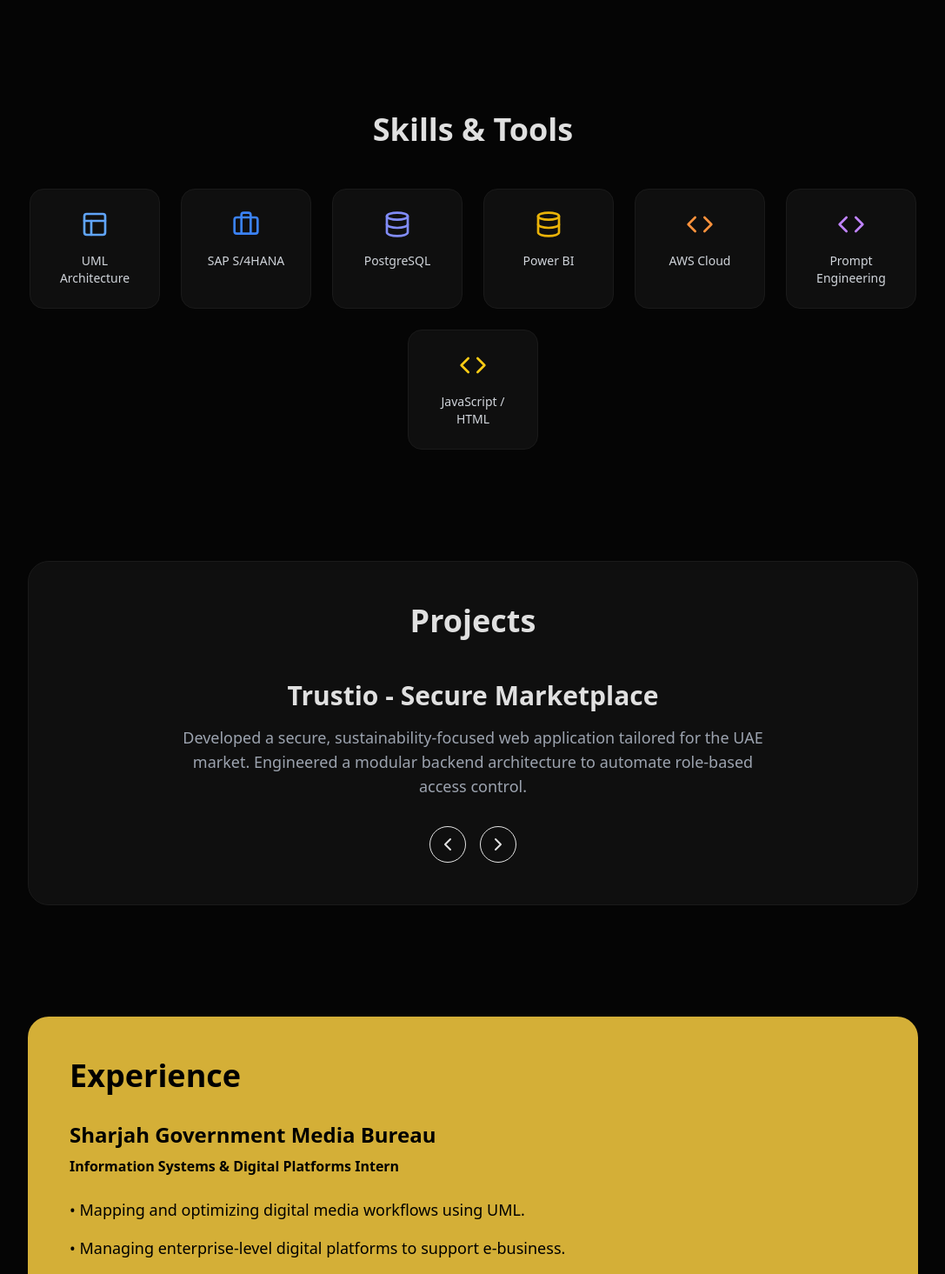
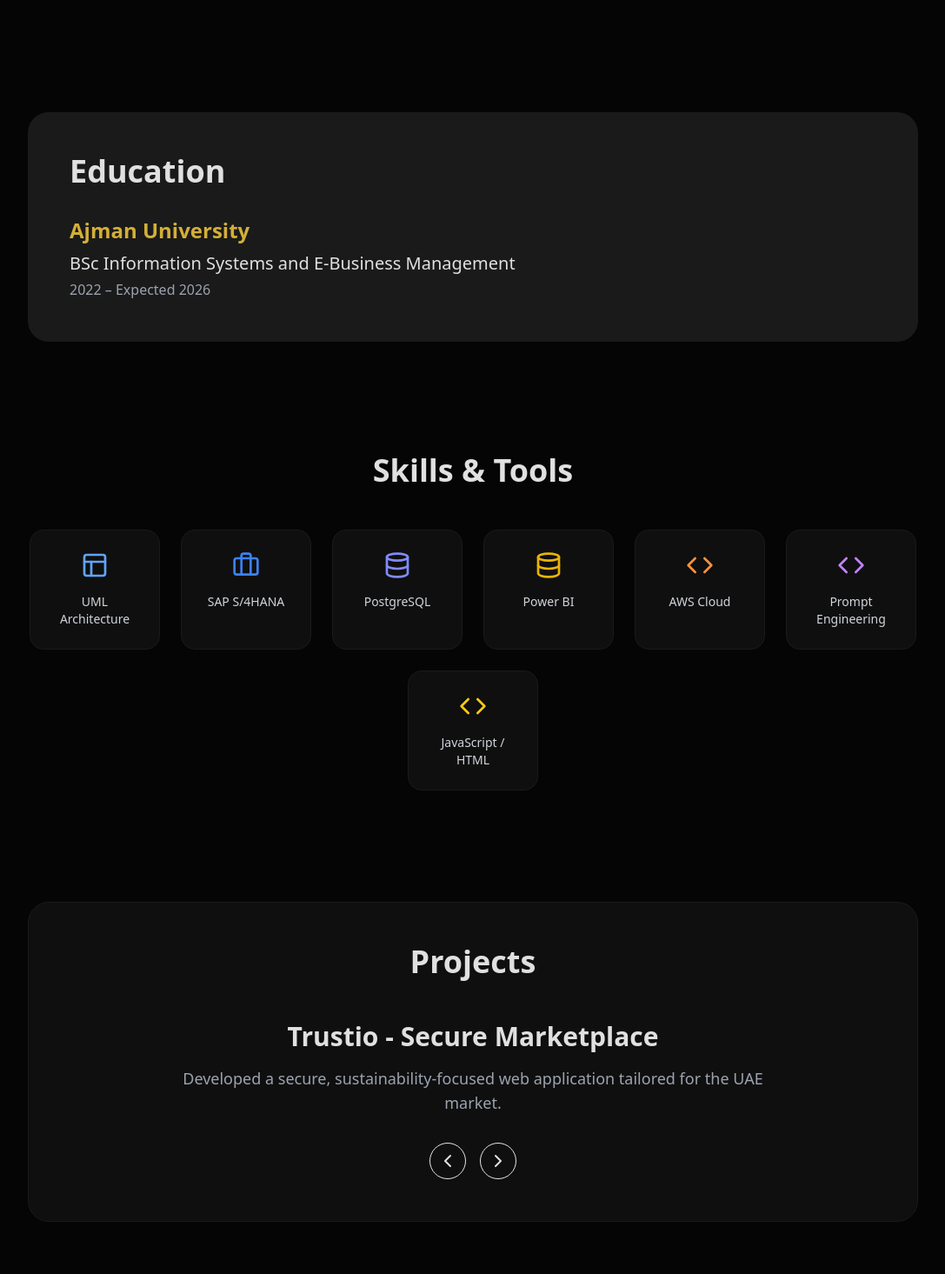
Before and after one commit to zakariayahia286-jpg/zakariayahia286-jpg.github.io, a Next.js app: page / in a window 1280 px wide. Shown: the part 905-2370 px from the top of the page at 87% size, without its empty margins (96-1183 px from the left). Built offline with nearby package versions, Linux system fonts and the light colour scheme.

Commit message:
Update page.tsx

```diff
--- a/app/page.tsx
+++ b/app/page.tsx
@@ -26,17 +26,17 @@ export default function Home() {
         { name: "JavaScript / HTML", icon: <Code className="w-8 h-8 text-yellow-400" /> }
     ],
     projects: [
-        { title: "Trustio - Secure Marketplace", desc: "Developed a secure, sustainability-focused web application tailored for the UAE market. Engineered a modular backend architecture to automate role-based access control.", tech: ["Wix Studio", "JavaScript", "RBAC"] },
-        { title: "Customer Segmentation & AI Dashboard", desc: "Developed an interactive Power BI dashboard integrating Copilot AI. Implemented K-Means clustering algorithms and RFM analysis.", tech: ["Power BI", "K-Means", "RFM Analysis"] },
-        { title: "Healthcare LLM RAG Pipeline", desc: "Architected a Retrieval-Augmented Generation (RAG) pipeline designed to minimize AI hallucinations in medical informatics using advanced prompting.", tech: ["AI Prompting", "RAG", "System Logic"] },
-        { title: "GlucEase - HealthTech System Analysis", desc: "Managed the full Agile SDLC for a diabetes management solution. Created comprehensive UML diagrams and conducted ROI analysis.", tech: ["Agile SDLC", "UML", "System Analysis"] },
-        { title: "SQL Data Analysis Case Study", desc: "Leveraged PostgreSQL to perform complex data analysis, utilizing advanced JOINs, subqueries, and aggregate functions.", tech: ["PostgreSQL", "Data Cleaning", "Advanced SQL"] }
+        { title: "Trustio - Secure Marketplace", desc: "Developed a secure, sustainability-focused web application tailored for the UAE market.", tech: ["Wix Studio", "JavaScript", "RBAC"] },
+        { title: "Customer Segmentation & AI Dashboard", desc: "Developed an interactive Power BI dashboard integrating Copilot AI.", tech: ["Power BI", "K-Means", "RFM Analysis"] },
+        { title: "Healthcare LLM RAG Pipeline", desc: "Architected a RAG pipeline to minimize AI hallucinations in medical informatics.", tech: ["AI Prompting", "RAG"] },
+        { title: "GlucEase - HealthTech System Analysis", desc: "Managed the full Agile SDLC for a diabetes management solution.", tech: ["Agile SDLC", "UML"] },
+        { title: "SQL Data Analysis Case Study", desc: "Leveraged PostgreSQL to perform complex data analysis and data cleaning.", tech: ["PostgreSQL", "SQL"] }
     ],
-    experience: { role: "Information Systems & Digital Platforms Intern", company: "Sharjah Government Media Bureau", date: "May 2026 – Present", points: ["Mapping and optimizing digital media workflows using UML.", "Managing enterprise-level digital platforms to support e-business.", "Applying AI prompt engineering to manage media archives."] },
+    experience: { role: "Information Systems & Digital Platforms Intern", company: "Sharjah Government Media Bureau", date: "May 2026 – Present", points: ["Mapping and optimizing digital media workflows using UML.", "Managing enterprise-level digital platforms.", "Applying AI prompt engineering to manage media archives."] },
     education: { uni: "Ajman University", degree: "BSc Information Systems and E-Business Management", date: "2022 – Expected 2026" },
     certs: [
         { name: "SAP S/4HANA Cloud Public", issuer: "SAP", date: "Apr 2026" },
-        { name: "AWS Academy Cloud Operations", issuer: "AWS", date: "Apr 2025" },
+        { name: "AWS Cloud Operations", issuer: "AWS", date: "Apr 2025" },
         { name: "Fundamentals of AI Agents", issuer: "Various", date: "May 2026" },
         { name: "Peer Tutoring Training", issuer: "Ajman University", date: "Oct 2025" },
         { name: "Digital Marketing & E-Commerce", issuer: "Google", date: "Oct 2023" }
@@ -52,7 +52,6 @@ export default function Home() {
           <p className="text-xl text-gray-400 max-w-2xl">{data.heroText}</p>
           <div className="flex gap-4">
             <a href="/cv.pdf" download="Zakaria_Alkhani_CV.pdf" className="px-6 py-3 rounded-lg bg-[#D4AF37] text-black font-semibold flex items-center gap-2"><Download className="w-5 h-5" /> Download CV</a>
-            <a href="mailto:zakariayahia52@gmail.com" className="px-6 py-3 rounded-lg border border-gray-700">Get In Touch</a>
             <a href="https://www.linkedin.com/in/zakaria-yahia-271073284" target="_blank" className="px-6 py-3 rounded-lg border border-gray-700 flex items-center gap-2"><Linkedin className="w-5 h-5" /> LinkedIn</a>
           </div>
         </section>
@@ -60,6 +59,13 @@ export default function Home() {
         <section id="about">
           <h3 className="text-4xl font-bold mb-12">About Me</h3>
           <div className="grid md:grid-cols-2 gap-12 text-gray-400 text-lg">{data.about.map((p, i) => <p key={i}>{p}</p>)}</div>
+        </section>
+
+        <section id="education" className="bg-[#1A1A1A] rounded-3xl p-12">
+            <h3 className="text-4xl font-bold mb-8">Education</h3>
+            <h4 className="text-2xl font-bold text-[#D4AF37]">{data.education.uni}</h4>
+            <p className="text-xl font-medium mt-2">{data.education.degree}</p>
+            <p className="text-gray-400 mt-1">{data.education.date}</p>
         </section>
 
         <section id="skills" className="text-center">
@@ -84,6 +90,7 @@ export default function Home() {
         <section id="certs" className="bg-[#0F0F0F] border border-[#1A1A1A] rounded-3xl p-12 text-center pb-20">
              <h3 className="text-4xl font-bold mb-12">Certifications</h3>
              <h4 className="text-xl font-bold text-white mb-4">{data.certs[activeCert].name}</h4>
+             <p className="text-gray-400 mb-6">{data.certs[activeCert].issuer} | {data.certs[activeCert].date}</p>
              <div className="flex justify-center gap-4"><button onClick={() => setActiveCert((activeCert - 1 + data.certs.length) % data.certs.length)} className="p-2 border rounded-full"><ChevronLeft /></button><button onClick={() => setActiveCert((activeCert + 1) % data.certs.length)} className="p-2 border rounded-full"><ChevronRight /></button></div>
         </section>
       </div>
```
